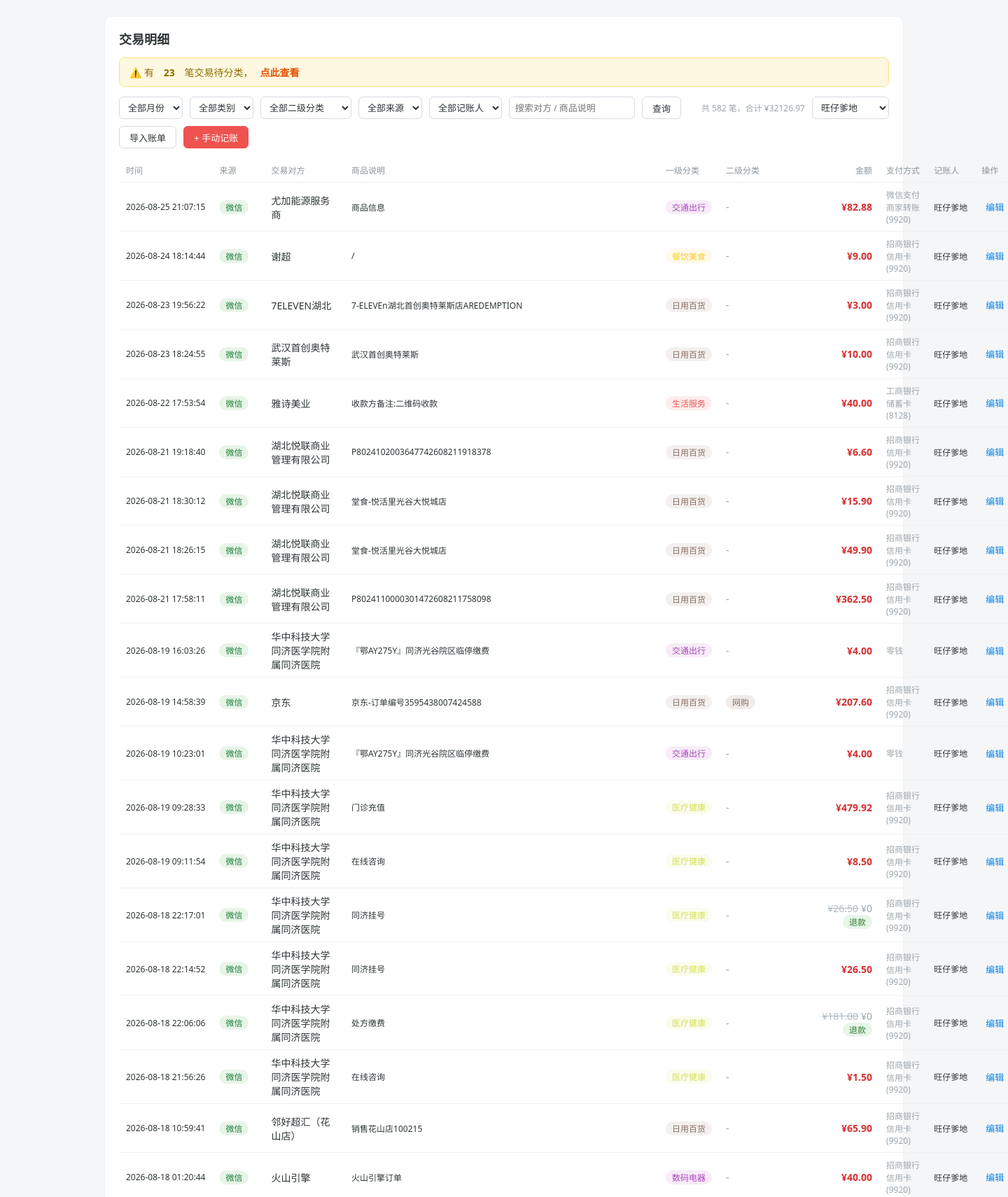
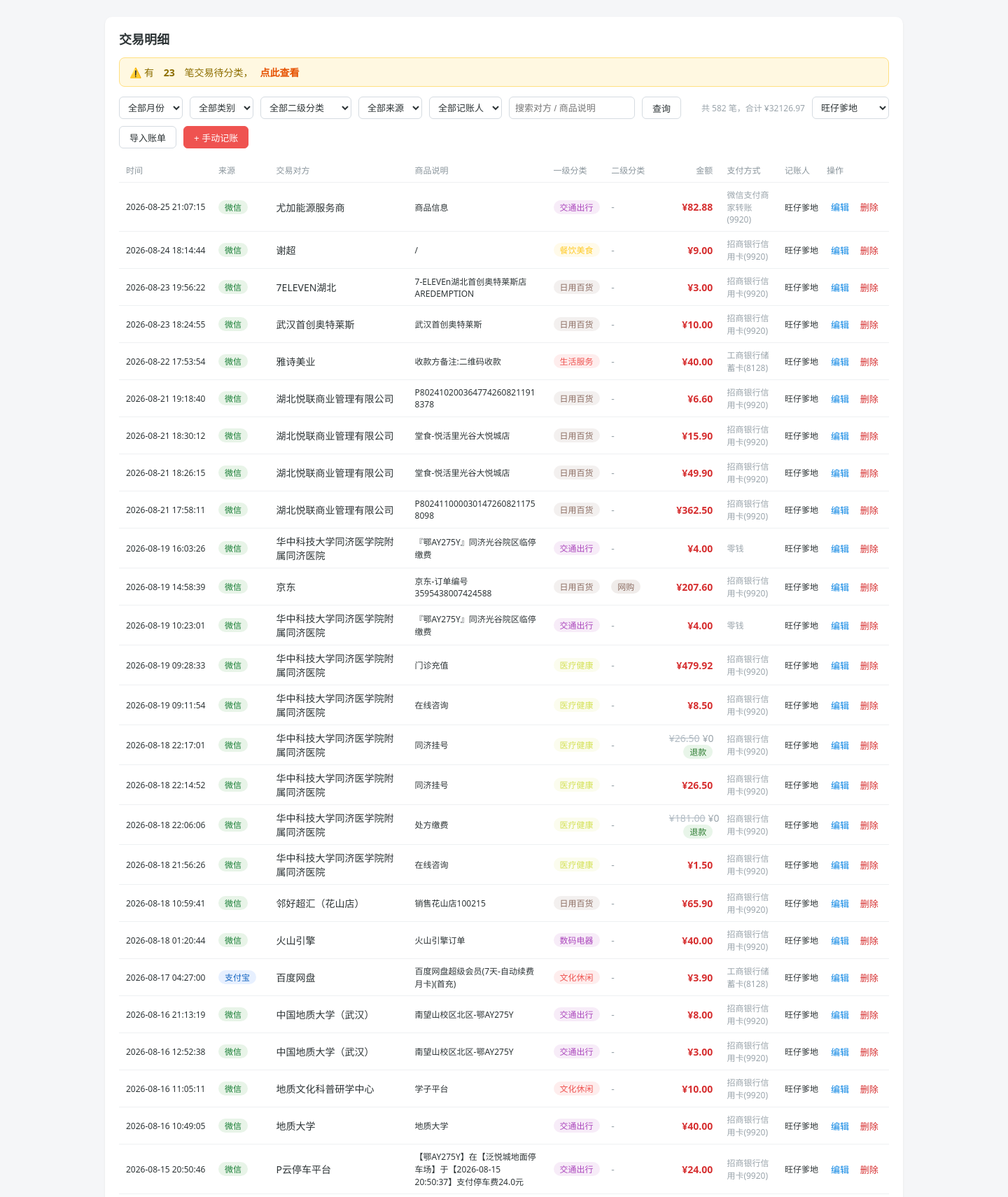
Before and after one commit to MemoryHeroLi/AccountApp, a Flask app: page / in a window 1440 px wide; the page is wider, and only the part inside the window is pictured. Shown: the part 52-1762 px from the top of that part at 70% size. Run offline with Flask 3, Linux system fonts and the light colour scheme; data comes from the database, SQL or seed files in the repository.

Commit message:
交易明细表格固定布局：交易对方/商品说明等宽18%并自动换行

```diff
--- a/static/style.css
+++ b/static/style.css
@@ -67,6 +67,11 @@
 th.bookkeeper, td.bookkeeper { width: 5em; white-space: nowrap; }
 .text-muted { color: #9aa4ab; }
 .small { font-size: 12px; }
+
+/* 交易明细表格固定列宽，避免撑破布局 */
+.tx-table { width: 100%; table-layout: fixed; }
+.tx-table .party,
+.tx-table .goods { word-break: break-word; }
 
 /* ---- 徽章 ---- */
 .badge {
--- a/templates/transactions.html
+++ b/templates/transactions.html
@@ -26,15 +26,17 @@
     <button class="btn btn-primary" id="btn-add">+ 手动记账</button>
   </div>
 
-  <table>
+  <div style="overflow-x:auto">
+    <table class="tx-table">
       <thead>
         <tr>
-        <th>时间</th><th>来源</th><th>交易对方</th><th>商品说明</th>
-        <th>一级分类</th><th>二级分类</th><th class="num">金额</th><th>支付方式</th><th class="bookkeeper">记账人</th><th>操作</th>
+          <th width="12%">时间</th><th>来源</th><th width="18%" class="party">交易对方</th><th width="18%" class="goods">商品说明</th>
+          <th>一级分类</th><th>二级分类</th><th class="num">金额</th><th>支付方式</th><th class="bookkeeper">记账人</th><th width="9%">操作</th>
         </tr>
       </thead>
       <tbody id="tx-body"></tbody>
     </table>
+  </div>
 </div>
 
 <!-- 手动记账 -->
@@ -176,8 +178,8 @@
     <tr>
       <td class="small" style="white-space:nowrap">${esc(t.tx_time)}</td>
       <td>${sourceBadge(t)}</td>
-      <td>${esc(t.counterparty) || '<span class="text-muted">-</span>'}</td>
-      <td class="small">${esc(t.description)}</td>
+      <td class="party">${esc(t.counterparty) || '<span class="text-muted">-</span>'}</td>
+      <td class="small goods">${esc(t.description)}</td>
       ${catCells(t.category_name, t.subcategory_name)}
       <td class="num">${amountCell(t)}${t.refund_amount > 0 ? ' <span class="badge refund">退款</span>' : ''}</td>
       <td class="small text-muted">${esc(t.pay_method) || '-'}</td>
```
Lines whose indentation alone changed are shown as unchanged.
